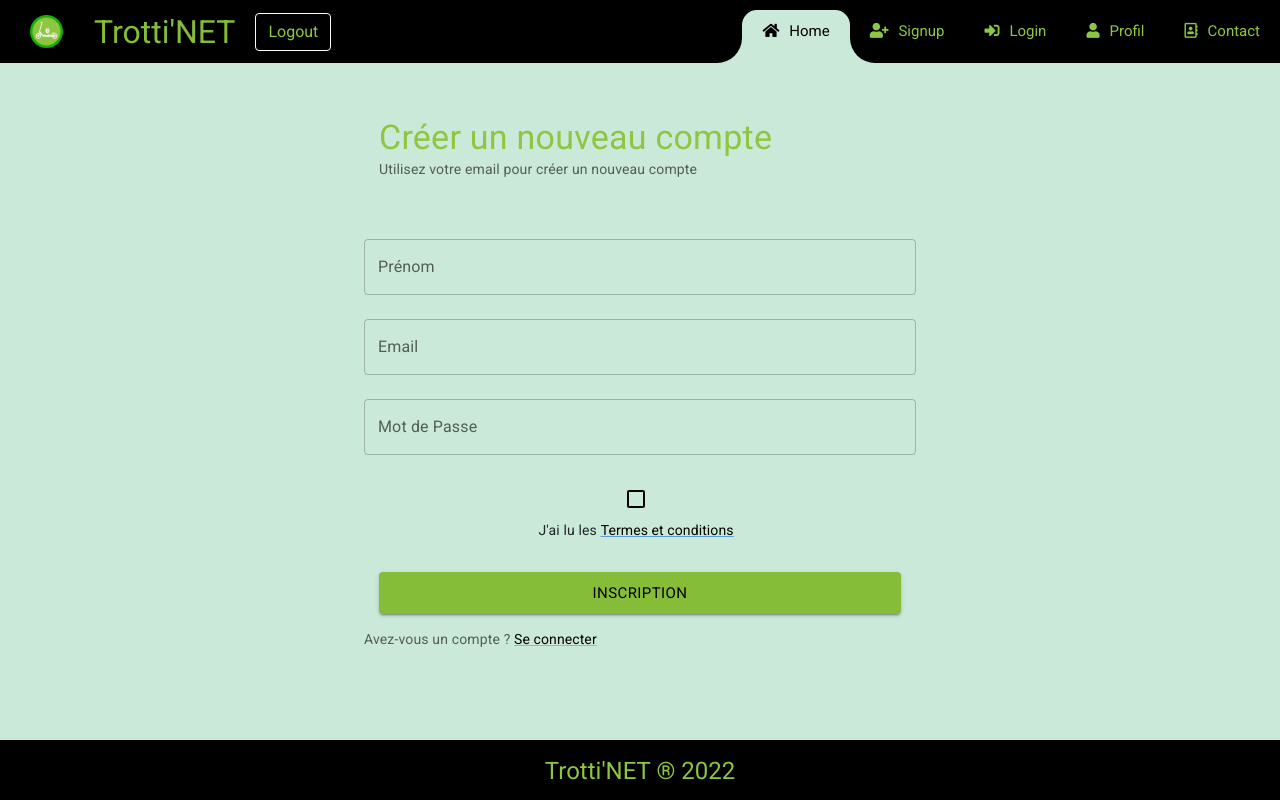
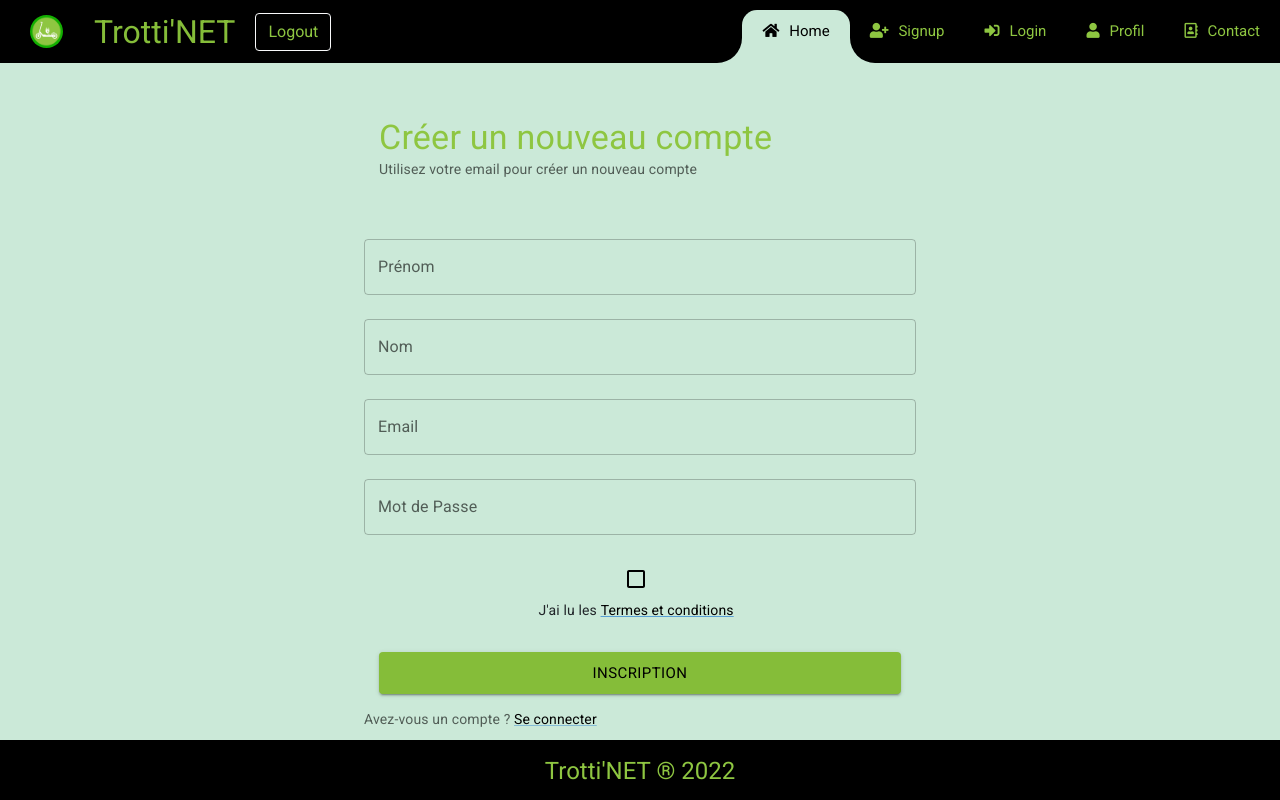
Before and after one commit to jordan-creyelman/trotinette, a React (Create React App) app: page /inscription in a window 1280 px wide. Built offline with nearby package versions, Linux system fonts and the light colour scheme.

Commit message:
update_last_name

```diff
--- a/src/pages/SignUp/index.jsx
+++ b/src/pages/SignUp/index.jsx
@@ -74,6 +74,13 @@ function SignUp() {
               label="Prénom"
               margin="normal"
               name="firstName"
+              variant="outlined"
+            />
+            <TextField
+              fullWidth
+              label="Nom"
+              margin="normal"
+              name="lastName"
               variant="outlined"
             />
             <TextField
```
